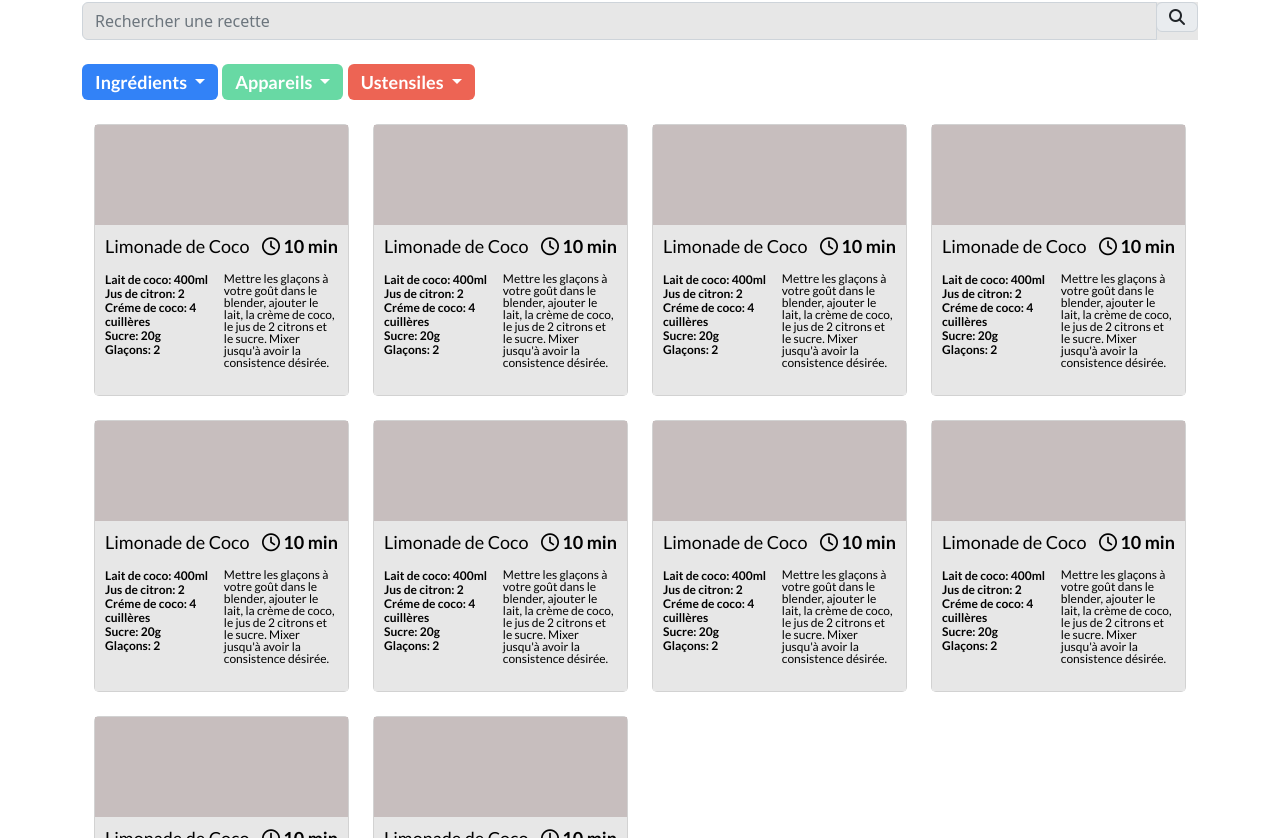
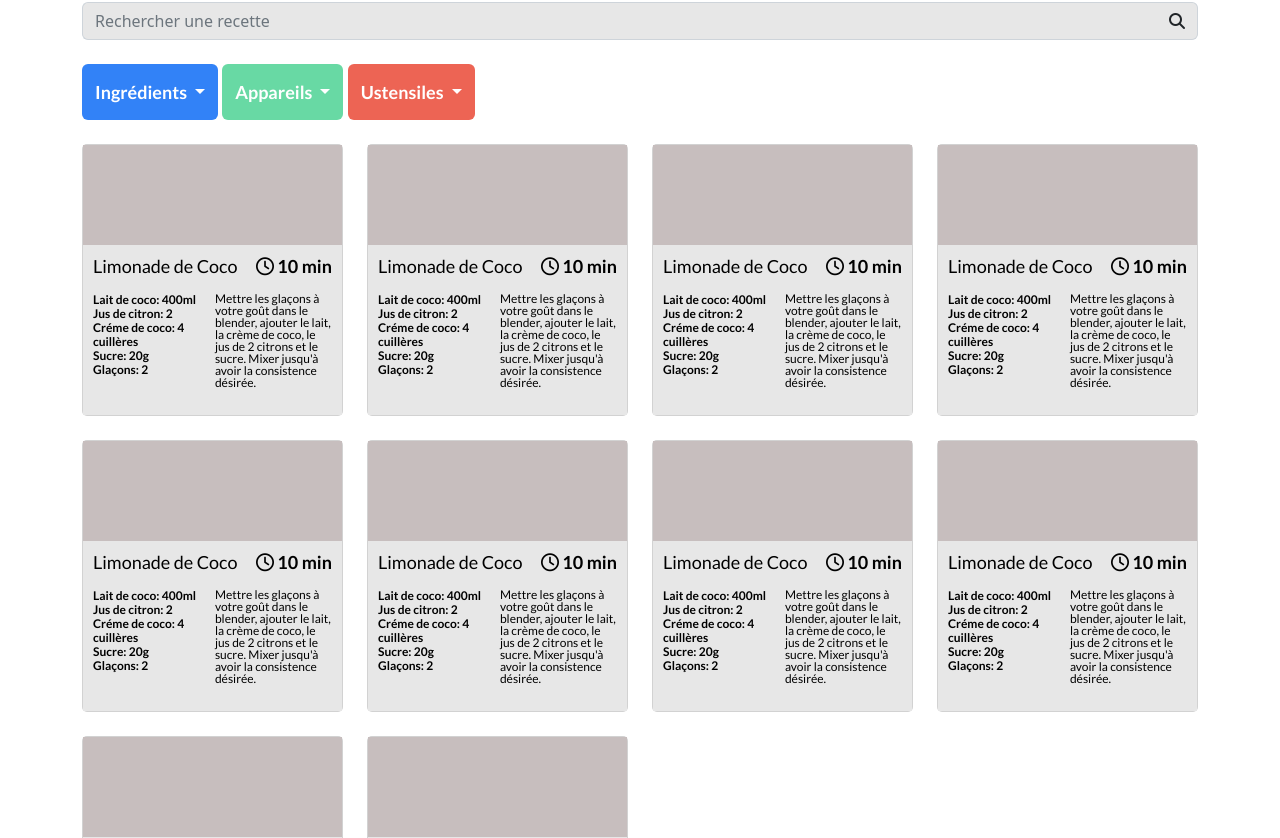
Before and after one commit to csimon-web/les-petits-plats, a website: page index.html in a window 1280 px wide. Shown: the part 124-962 px from the top of the page. Drawn offline with nearby package versions, Linux system fonts and the light colour scheme.

Commit message:
Update html and css

```diff
--- a/assets/css/style.css
+++ b/assets/css/style.css
@@ -14,6 +14,26 @@ body {
 
 .search_field, .search_button {
     background: #E7E7E7;
+}
+
+.search_field {
+    border-right: unset;
+}
+
+.search_button {
+    border: 1px solid #ced4da;
+    border-left: unset;
+    border-top-right-radius: .375rem;
+    border-bottom-right-radius: .375rem;
+}
+
+.input-group-text.fa.fa-search {
+    display: flex;
+    justify-content: center;
+    align-items: center;
+    background-color: unset;
+    height: 100%;
+    border: unset;
 }
 
 .btn.dropdown-toggle {
--- a/index.html
+++ b/index.html
@@ -13,7 +13,6 @@
 	<link rel="preconnect" href="https://fonts.gstatic.com" crossorigin>
 	<link href="https://fonts.googleapis.com/css2?family=DM+Sans:wght@700&display=swap" rel="stylesheet">
 	<link href="https://fonts.googleapis.com/css2?family=Lato:wght@400;700&display=swap" rel="stylesheet">
-
 	<link href="https://cdn.jsdelivr.net/npm/bootstrap@5.2.0/dist/css/bootstrap.min.css" rel="stylesheet" integrity="sha384-gH2yIJqKdNHPEq0n4Mqa/HGKIhSkIHeL5AyhkYV8i59U5AR6csBvApHHNl/vI1Bx" crossorigin="anonymous">
 	<link rel="stylesheet" href="./assets/css/style.css">
 	<script src="https://kit.fontawesome.com/b8c7d27c0a.js" crossorigin="anonymous"></script>
@@ -32,14 +31,17 @@
 				<div class="input-group mb-4">
 					<input type="text" class="form-control search_field" placeholder="Rechercher une recette" aria-label="Rechercher une recette" aria-describedby="search_icon">
 					<div class="input-group-append search_button">
-						<span class="input-group-text fa fa-search" id="search_icon"></i>
+						<span class="input-group-text fa fa-search" id="search_icon"></span>
 					</div>
 				</div>
 			</form>
 		</div>
+		<!--<div class="container tags">
+			dsqf
+		</div>-->
 		<div class="container filters">
-			<div class="btn-group mb-4">
-				<button type="button" class="btn dropdown-toggle first_button" data-toggle="dropdown" aria-haspopup="true" aria-expanded="false">
+			<div class="btn-group mb-4 mr-5">
+				<button type="button" class="btn dropdown-toggle mr-5 py-3 first_button" data-toggle="dropdown" aria-haspopup="true" aria-expanded="false">
 					Ingrédients
 				</button>
 				<div class="dropdown-menu">
@@ -51,7 +53,7 @@
 				</div>
 			</div>
 			<div class="btn-group mb-4">
-				<button type="button" class="btn dropdown-toggle second_button" data-toggle="dropdown" aria-haspopup="true" aria-expanded="false">
+				<button type="button" class="btn dropdown-toggle py-3 second_button" data-toggle="dropdown" aria-haspopup="true" aria-expanded="false">
 					Appareils
 				</button>
 				<div class="dropdown-menu">
@@ -63,7 +65,7 @@
 				</div>
 			</div>
 			<div class="btn-group mb-4">
-				<button type="button" class="btn dropdown-toggle third_button" data-toggle="dropdown" aria-haspopup="true" aria-expanded="false">
+				<button type="button" class="btn dropdown-toggle py-3 third_button" data-toggle="dropdown" aria-haspopup="true" aria-expanded="false">
 					Ustensiles
 				</button>
 				<div class="dropdown-menu">
@@ -72,6 +74,7 @@
 					<a class="dropdown-item" href="#">Something else here</a>
 					<div class="dropdown-divider"></div>
 					<a class="dropdown-item" href="#">Separated link</a>
+				</div>
 			</div>
 		</div>
 		<section class="container recipes">
@@ -358,7 +361,6 @@
 				</div>
 			</div>
 		</section>
-		<div>
 	</main>
 	<script src="https://code.jquery.com/jquery-3.2.1.slim.min.js" integrity="sha384-KJ3o2DKtIkvYIK3UENzmM7KCkRr/rE9/Qpg6aAZGJwFDMVNA/GpGFF93hXpG5KkN" crossorigin="anonymous"></script>
 	<script src="https://cdn.jsdelivr.net/npm/popper.js@1.12.9/dist/umd/popper.min.js" integrity="sha384-ApNbgh9B+Y1QKtv3Rn7W3mgPxhU9K/ScQsAP7hUibX39j7fakFPskvXusvfa0b4Q" crossorigin="anonymous"></script>
--- a/package.json
+++ b/package.json
@@ -1,7 +1,4 @@
 {
-  "dependencies": {
-    "bootstrap": "^5.2.0"
-  },
   "devDependencies": {
     "eslint": "^8.23.0",
     "eslint-config-airbnb-base": "^15.0.0",
```
Also changed, not shown: 1 other file. Lines whose indentation alone changed are shown as unchanged.
